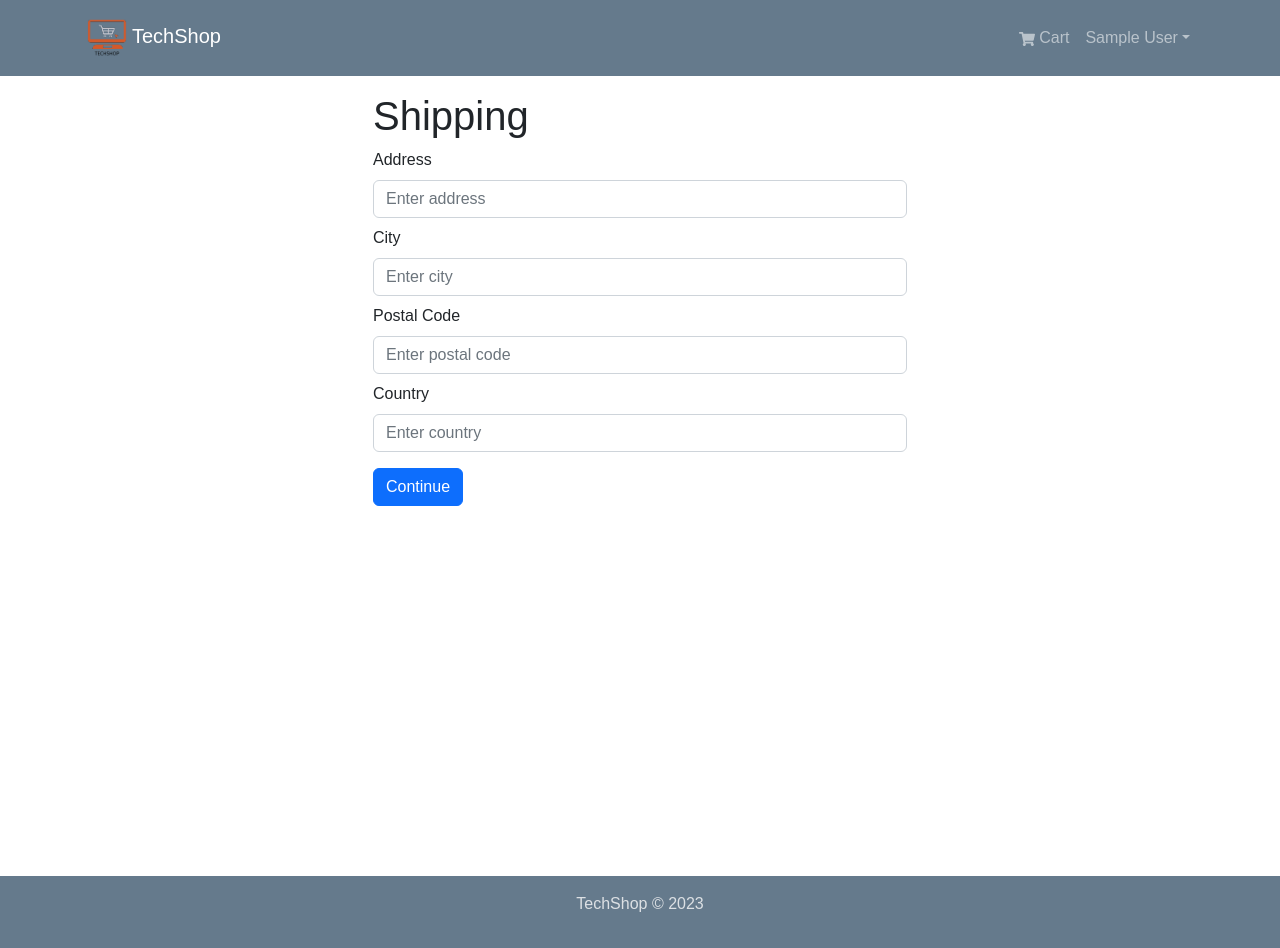
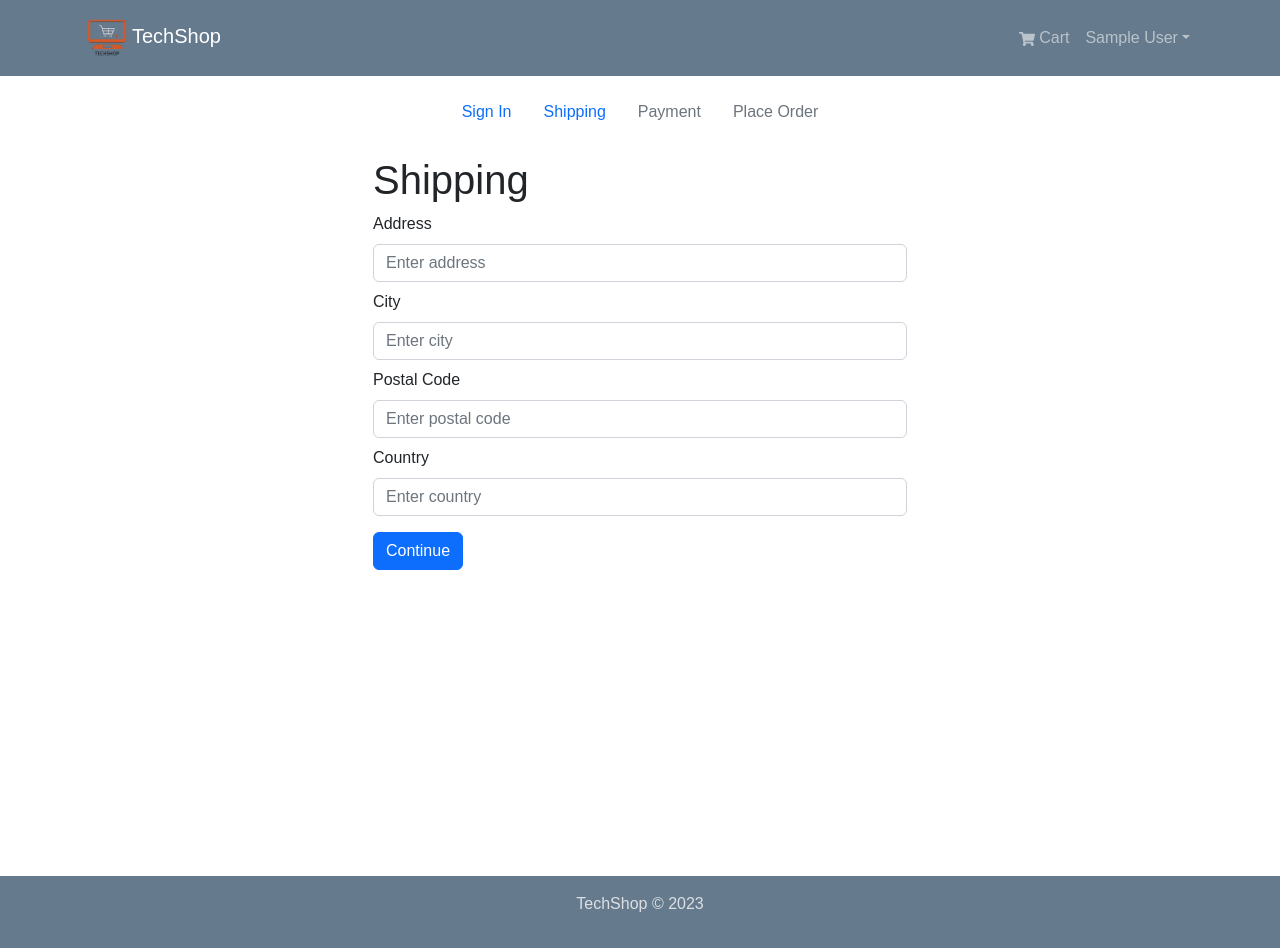
Before and after one commit to karayamanemre/tech-shop, a React (Create React App) app in the folder frontend/: page /shipping in a window 1280 px wide. Built offline with nearby package versions, Linux system fonts and the light colour scheme; sample sign-in values are in the browser's storage; a web font is replaced by a local one.

Commit message:
checkout steps component

```diff
--- /dev/null
+++ b/frontend/src/components/CheckoutSteps.js
@@ -0,0 +1,51 @@
+import React from 'react';
+import { Nav } from 'react-bootstrap';
+import { LinkContainer } from 'react-router-bootstrap';
+
+const CheckoutSteps = ({ step1, step2, step3, step4 }) => {
+  return (
+    <Nav className="justify-content-center mb-4">
+      <Nav.Item>
+        {step1 ? (
+          <LinkContainer to="/login">
+            <Nav.Link>Sign In</Nav.Link>
+          </LinkContainer>
+        ) : (
+          <Nav.Link disabled>Sign In</Nav.Link>
+        )}
+      </Nav.Item>
+
+      <Nav.Item>
+        {step2 ? (
+          <LinkContainer to="/shipping">
+            <Nav.Link>Shipping</Nav.Link>
+          </LinkContainer>
+        ) : (
+          <Nav.Link disabled>Shipping</Nav.Link>
+        )}
+      </Nav.Item>
+
+      <Nav.Item>
+        {step3 ? (
+          <LinkContainer to="/payment">
+            <Nav.Link>Payment</Nav.Link>
+          </LinkContainer>
+        ) : (
+          <Nav.Link disabled>Payment</Nav.Link>
+        )}
+      </Nav.Item>
+
+      <Nav.Item>
+        {step4 ? (
+          <LinkContainer to="/placeorder">
+            <Nav.Link>Place Order</Nav.Link>
+          </LinkContainer>
+        ) : (
+          <Nav.Link disabled>Place Order</Nav.Link>
+        )}
+      </Nav.Item>
+    </Nav>
+  );
+};
+
+export default CheckoutSteps;
--- a/frontend/src/screens/ShippingScreen.js
+++ b/frontend/src/screens/ShippingScreen.js
@@ -4,6 +4,7 @@ import { useNavigate } from 'react-router-dom';
 import { Form, Button } from 'react-bootstrap';
 import FormContainer from '../components/FormContainer';
 import { saveShippingAddress } from '../slices/cartSlice';
+import CheckoutSteps from '../components/CheckoutSteps';
 
 const ShippingScreen = () => {
   const cart = useSelector((state) => state.cart);
@@ -27,6 +28,7 @@ const ShippingScreen = () => {
 
   return (
     <FormContainer>
+      <CheckoutSteps step1 step2 />
       <h1>Shipping</h1>
       <Form onSubmit={submitHandler}>
         <Form.Group controlId="address" className="my-2">
```
